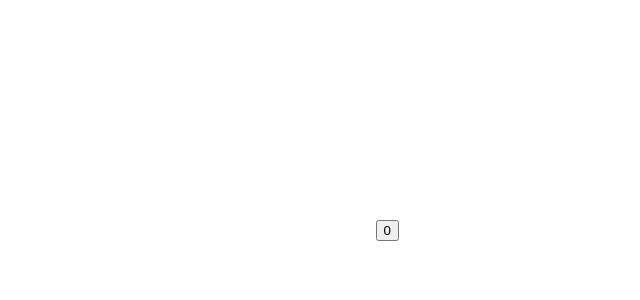
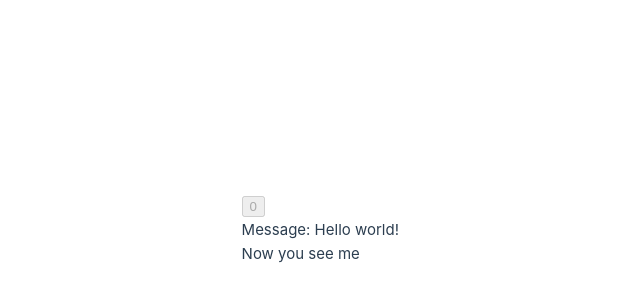
Before and after one commit to DmytroLymar/vue-practice, a Vue app: page / in a window 1280 px wide. Shown: the part 170-470 px from the top of the page, without its empty margins (241-881 px from the left). Built offline with nearby package versions, Linux system fonts and the light colour scheme.

Commit message:
(8.2.2) template syntax

```diff
--- a/src/App.vue
+++ b/src/App.vue
@@ -3,13 +3,21 @@ export default {
   data() {
     return {
       count: 0,
+      msg: 'Hello world!',
+      id: '22',
+      isButtonDisabled: true,
+      seen: true,
     }
   },
 }
 </script>
 
 <template>
-  <button @click="count++">{{ count }}</button>
+  <div :id>
+    <button :disabled="isButtonDisabled" @click="count++">{{ count }}</button>
+    <p>Message: {{ msg }}</p>
+    <p v-if="seen">Now you see me</p>
+  </div>
 </template>
 
 <style scoped></style>
```
